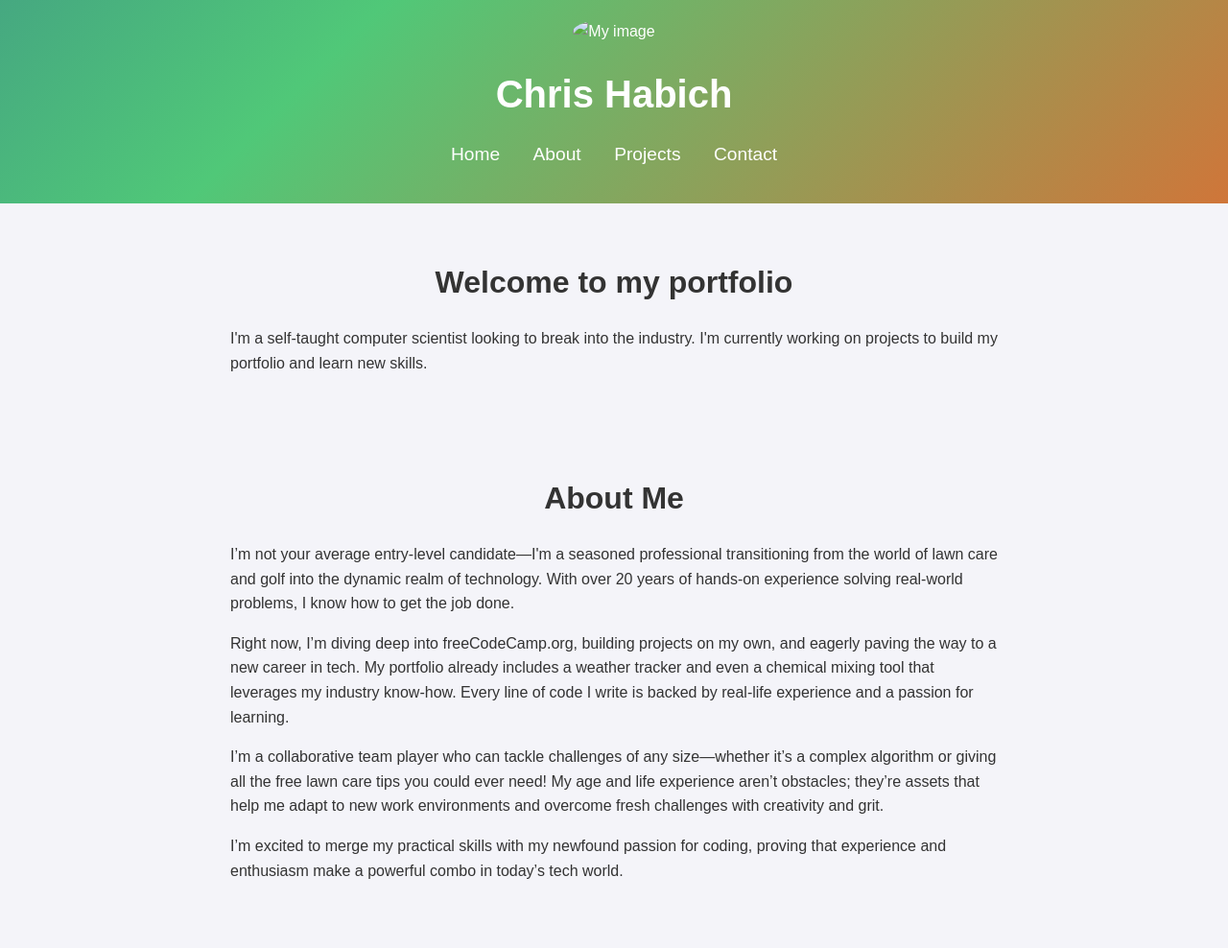
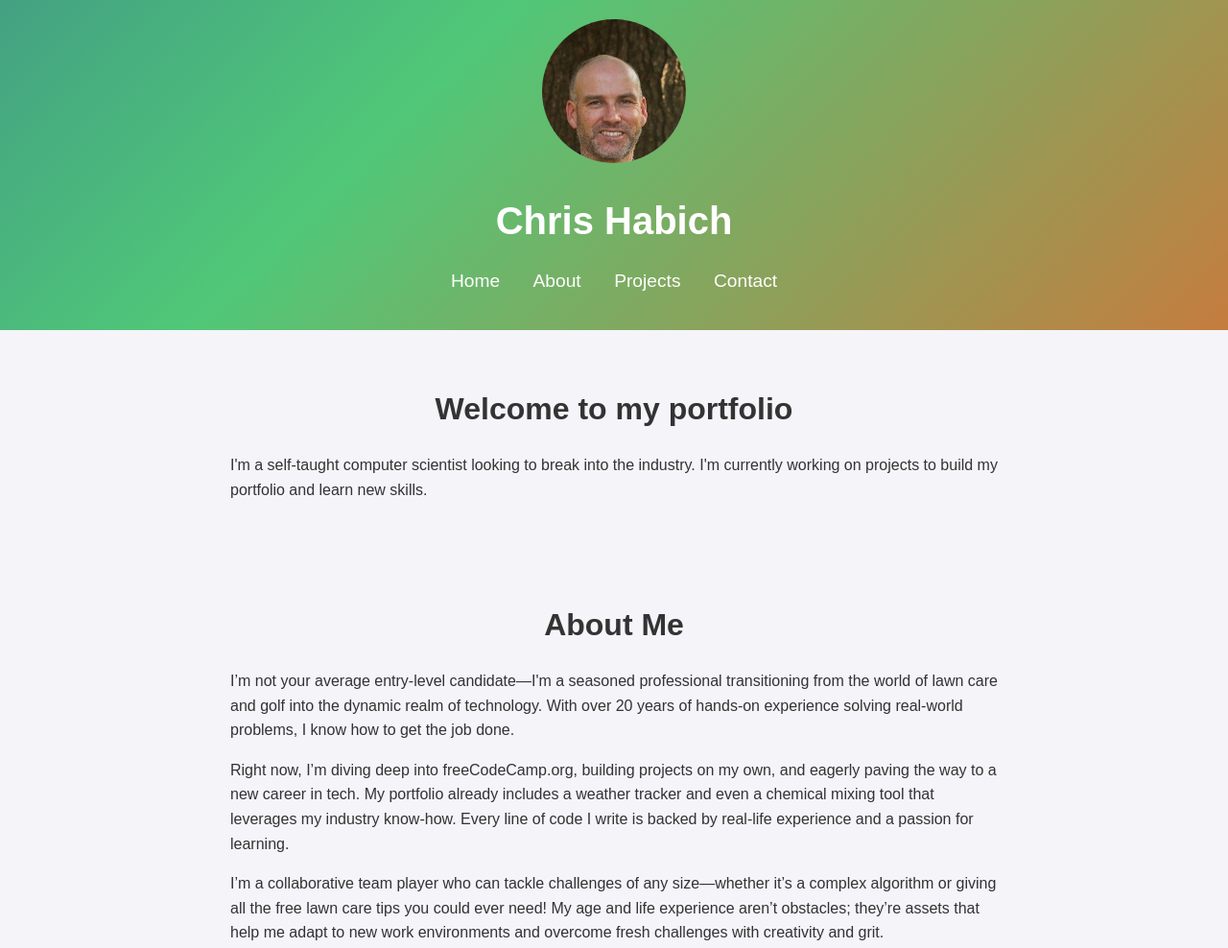
Before and after one commit to CS81Turf/portfolio, a plain HTML site: page index.html in a window 1280 px wide. Shown: the top 988 px of the page at 96% size. Drawn offline with Linux system fonts and the light colour scheme; files whose address does not match are found by name.

Commit message:
Update index.html

```diff
--- a/index.html
+++ b/index.html
@@ -10,7 +10,7 @@
 
 <body>
     <header>
-        <img src="images/chris_headshot.jpg" alt="My image" class="header-img">
+        <img src="chris_headshot.jpg" alt="My image" class="header-img">
         <h1>Chris Habich</h1>
         <nav>
             <ul>
```
